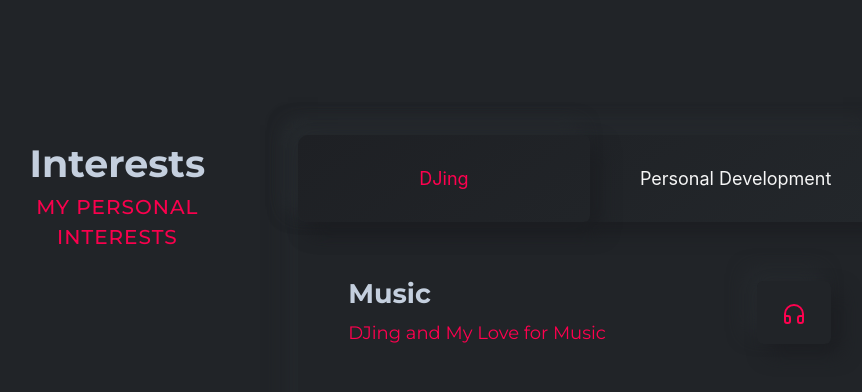
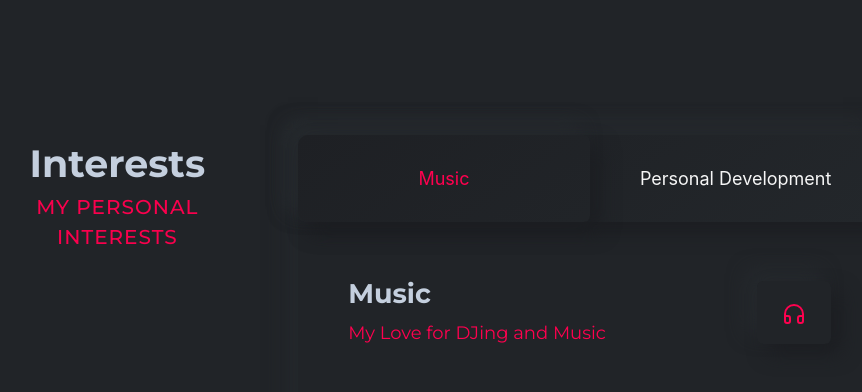
Before and after one commit to ianrule/ianrule.github.io, a React (Create React App) app: page / in a window 1280 px wide. Shown: the part 3900-4292 px from the top of the page, without its empty margins (356-1218 px from the left). Built offline with nearby package versions, Linux system fonts and the light colour scheme; a web font is replaced by a local one.

Commit message:
Final edits

```diff
--- a/src/page-components/portfolio/main/interests/single-components/hobbiesarea.js
+++ b/src/page-components/portfolio/main/interests/single-components/hobbiesarea.js
@@ -46,7 +46,7 @@ export default class HobbiesArea extends Component {
             <div className="navigation-wrapper">
                 <ul className="nav rn-nav-list" id="myTab" role="tablist">
                     <li className="nav-item">
-                        <a className="nav-style active" id="dj-tab" data-bs-toggle="tab" href="#dj" role="tab" aria-controls="tdj" aria-selected="true">DJing</a>
+                        <a className="nav-style active" id="dj-tab" data-bs-toggle="tab" href="#dj" role="tab" aria-controls="tdj" aria-selected="true">Music</a>
                     </li>
                     <li className="nav-item">
                         <a className="nav-style" id="mental-health-tab" data-bs-toggle="tab" href="#mental-health" role="tab" aria-controls="mental-health" aria-selected="false">Personal Development</a>
@@ -63,7 +63,7 @@ export default class HobbiesArea extends Component {
                                 {/* header */}
                                 <HobbiesHeader
                                     title="Music"
-                                    subtitle="DJing and My Love for Music"
+                                    subtitle="My Love for DJing and Music"
                                     tags={<Icon.Headphones></Icon.Headphones>}
                                 >
                                 </HobbiesHeader>
--- a/src/page-components/portfolio/main/resume/resume.js
+++ b/src/page-components/portfolio/main/resume/resume.js
@@ -276,7 +276,7 @@ export default class Resume extends Component {
 
                                                             <ProgressBar
                                                                 label="Object-Oriented Programming"
-                                                                percentage="90%"
+                                                                percentage="80%"
                                                                 data_wow_duration="0.6s"
                                                                 data_wow_delay=".4s"
                                                             >
@@ -291,18 +291,18 @@ export default class Resume extends Component {
                                                             </ProgressBar>
 
                                                             <ProgressBar
-                                                                label="Network Systems"
+                                                                label="Database Technologies & Data Science"
                                                                 percentage="70%"
-                                                                data_wow_duration="0.8s"
-                                                                data_wow_delay=".6s"
+                                                                data_wow_duration="0.9s"
+                                                                data_wow_delay=".7s"
                                                             >
                                                             </ProgressBar>
 
                                                             <ProgressBar
-                                                                label="Database Technologies & Data Science"
-                                                                percentage="70%"
-                                                                data_wow_duration="0.9s"
-                                                                data_wow_delay=".7s"
+                                                                label="Network Systems"
+                                                                percentage="60%"
+                                                                data_wow_duration="0.8s"
+                                                                data_wow_delay=".6s"
                                                             >
                                                             </ProgressBar>
 
```
Also changed, not shown: public/assets/images/projects/icecream-simulator.png (deleted).
